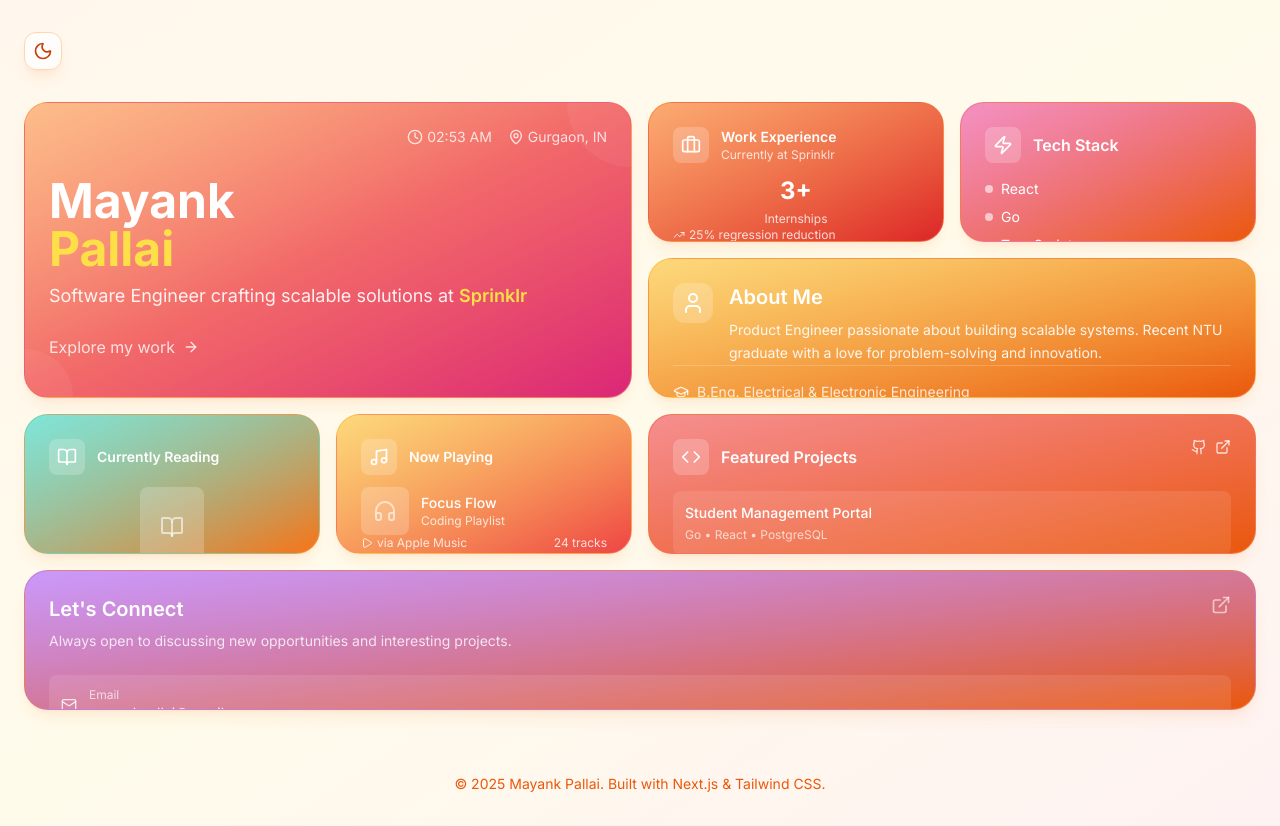
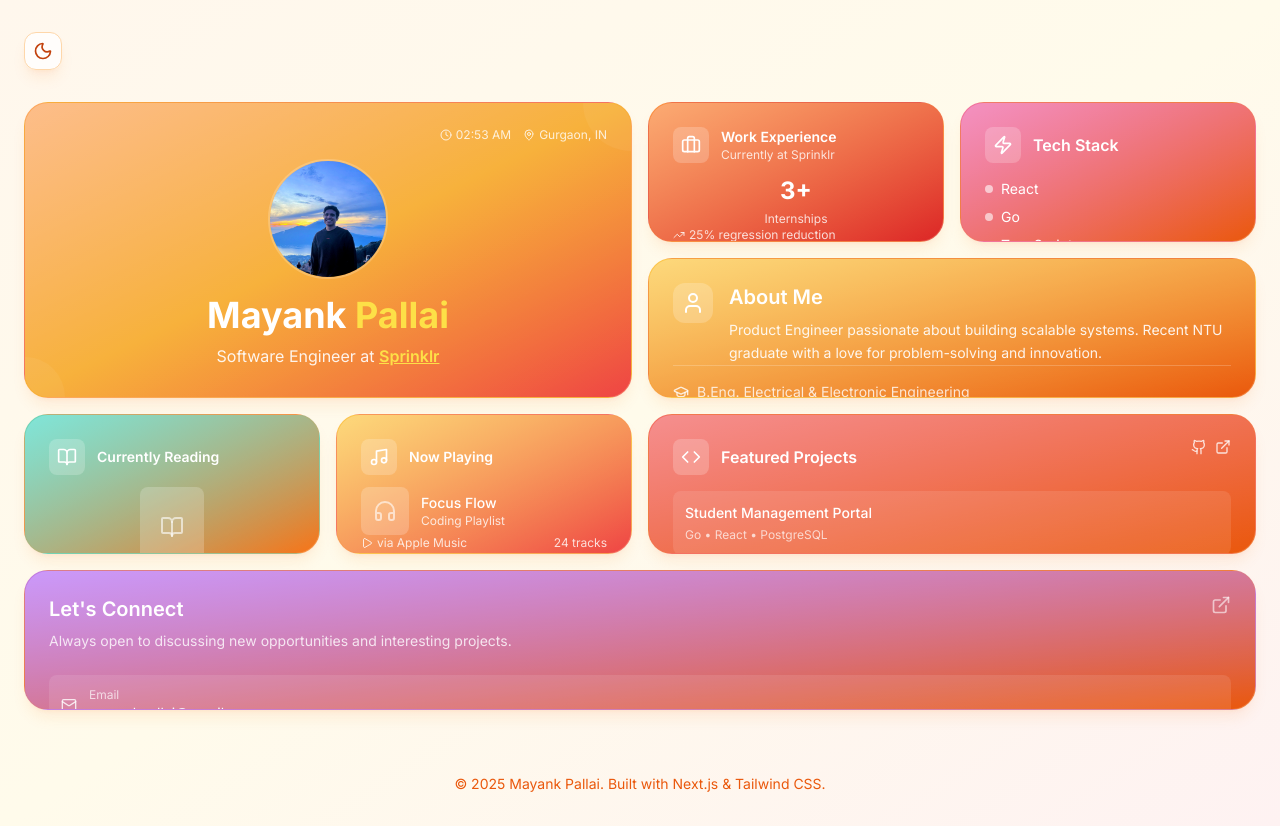
Before and after one commit to cyprus09/bento-website, a Next.js app: page / in a window 1280 px wide. Built offline with nearby package versions, Linux system fonts and the light colour scheme.

Commit message:
update hero card layout

```diff
--- a/src/components/cards/HeroCard.tsx
+++ b/src/components/cards/HeroCard.tsx
@@ -3,6 +3,8 @@
 import { useState, useEffect } from 'react';
 import BentoCard from '@/components/bento/BentoCard';
 import { ArrowRight, MapPin, Clock } from 'lucide-react';
+import Image from 'next/image';
+import Avatar from '../../../public/images/avatar.jpg';
 
 const HeroCard = () => {
   const [currentTime, setCurrentTime] = useState('');
@@ -26,44 +28,46 @@ const HeroCard = () => {
 
   return (
     <BentoCard
-      gradient="from-orange-400 via-red-500 to-pink-600 dark:from-orange-500 dark:via-red-600 dark:to-pink-700"
+      gradient="from-orange-400 via-amber-500 to-red-500 dark:from-orange-600 dark:via-amber-600 dark:to-red-600"
       className="text-white"
     >
-      {/* Status indicators */}
-      <div className="flex items-center justify-end text-white/80 text-sm mb-4">
-        <div className="flex items-center gap-4">
+      <div className="flex items-center justify-end text-white/80 text-xs mb-4">
+        <div className="flex items-center gap-3">
           <div className="flex items-center gap-1">
-            <Clock className="w-4 h-4" />
+            <Clock className="w-3 h-3" />
             <span>{currentTime}</span>
           </div>
           <div className="flex items-center gap-1">
-            <MapPin className="w-4 h-4" />
+            <MapPin className="w-3 h-3" />
             <span>Gurgaon, IN</span>
           </div>
         </div>
       </div>
 
-      {/* Main content */}
-      <div className="flex-1 flex flex-col justify-center">
-        <h1 className="text-4xl lg:text-5xl font-bold mb-2 leading-tight">
-          Mayank
-          <br />
-          <span className="text-yellow-300">Pallai</span>
+      <div className="flex-1 flex flex-col items-center justify-center text-center">
+        <div className="mb-4">
+          <div className="relative w-[120px] h-[120px] mx-auto">
+            <Image
+              src={Avatar}
+              alt="Mayank Pallai"
+              fill
+              className="rounded-full object-cover border-2 border-white/20"
+            />
+          </div>
+        </div>
+
+        <h1 className="text-3xl lg:text-4xl font-bold mb-2 leading-tight">
+          Mayank <span className="text-yellow-300">Pallai</span>
         </h1>
-        <p className="text-white/90 text-lg mb-6 leading-relaxed">
-          Software Engineer crafting scalable solutions at{' '}
-          <span className="font-semibold text-yellow-300">Sprinklr</span>
+
+        <p className="text-white/90 text-m mb-4 leading-relaxed max-w-xs">
+          Software Engineer at{' '}
+          <span className="font-semibold text-yellow-300"><a href='https://www.sprinklr.com/' target='_blank'><u>Sprinklr</u></a></span>
         </p>
-
-        <div className="flex items-center gap-2 text-white/80">
-          <span>Explore my work</span>
-          <ArrowRight className="w-4 h-4 group-hover:translate-x-1 transition-transform" />
-        </div>
       </div>
 
-      {/* Background decoration */}
-      <div className="absolute top-0 right-0 w-32 h-32 bg-white/5 rounded-full -translate-y-16 translate-x-16" />
-      <div className="absolute bottom-0 left-0 w-24 h-24 bg-white/5 rounded-full translate-y-12 -translate-x-12" />
+      <div className="absolute top-0 right-0 w-24 h-24 bg-white/5 rounded-full -translate-y-12 translate-x-12" />
+      <div className="absolute bottom-0 left-0 w-20 h-20 bg-white/5 rounded-full translate-y-10 -translate-x-10" />
     </BentoCard>
   );
 };
```
